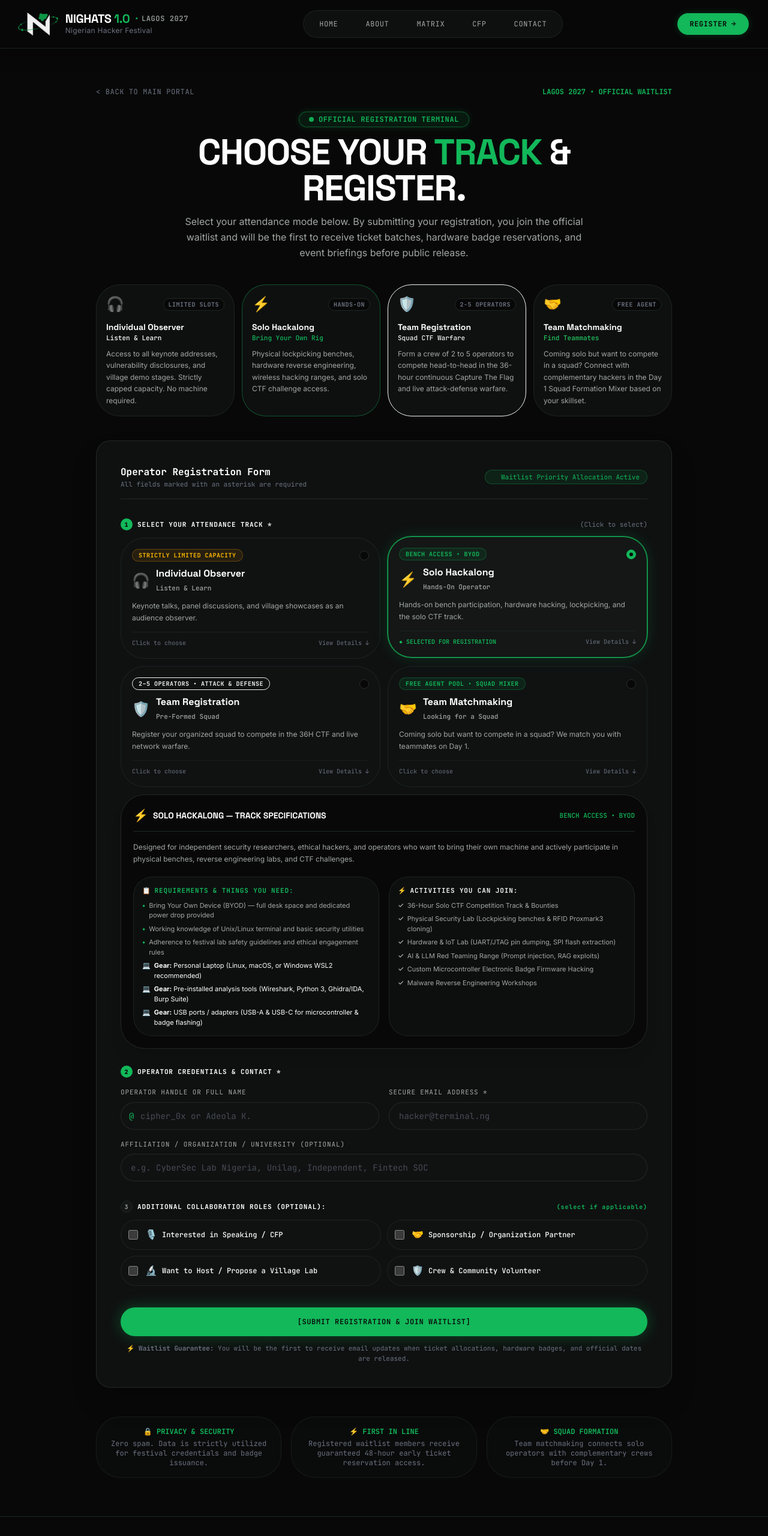
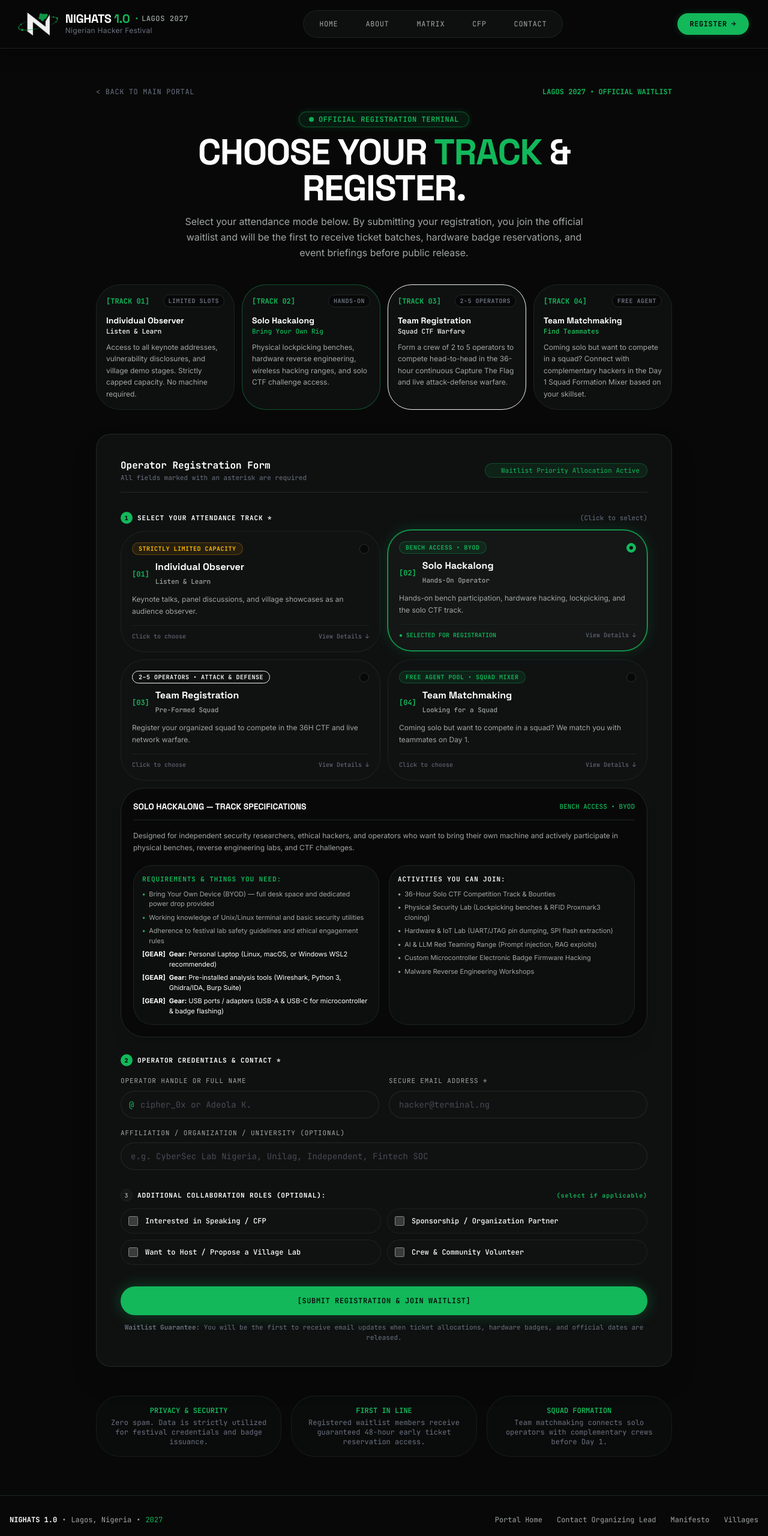
Before and after one commit to luhmmy/NIGHATS, a Next.js app: page /register in a window 1280 px wide. Shown: the top 2560 px of the page at 60% size. Built offline with nearby package versions, Linux system fonts and the light colour scheme.

Commit message:
style: remove all emojis across landing, registration, and form components

```diff
--- a/src/app/register/page.tsx
+++ b/src/app/register/page.tsx
@@ -10,7 +10,7 @@ export const metadata = {
 
 const TRACK_HIGHLIGHTS = [
   {
-    icon: "🎧",
+    code: "TRACK 01",
     tag: "LIMITED SLOTS",
     title: "Individual Observer",
     subtitle: "Listen & Learn",
@@ -19,7 +19,7 @@ const TRACK_HIGHLIGHTS = [
     border: "border-line/80",
   },
   {
-    icon: "⚡",
+    code: "TRACK 02",
     tag: "HANDS-ON",
     title: "Solo Hackalong",
     subtitle: "Bring Your Own Rig",
@@ -28,7 +28,7 @@ const TRACK_HIGHLIGHTS = [
     border: "border-primary/40",
   },
   {
-    icon: "🛡️",
+    code: "TRACK 03",
     tag: "2-5 OPERATORS",
     title: "Team Registration",
     subtitle: "Squad CTF Warfare",
@@ -37,7 +37,7 @@ const TRACK_HIGHLIGHTS = [
     border: "border-secondary/40",
   },
   {
-    icon: "🤝",
+    code: "TRACK 04",
     tag: "FREE AGENT",
     title: "Team Matchmaking",
     subtitle: "Find Teammates",
@@ -89,7 +89,7 @@ export default function RegisterPage() {
               className={`rounded-2xl border ${t.border} bg-surface/80 p-4 transition-all duration-200 hover:bg-surface-2 hover:-translate-y-0.5 hover:shadow-lg`}
             >
               <div className="flex items-center justify-between">
-                <span className="text-2xl">{t.icon}</span>
+                <span className="font-[family-name:var(--font-mono)] text-xs text-primary font-bold">[{t.code}]</span>
                 <span className="rounded-full bg-void px-2 py-0.5 font-[family-name:var(--font-mono)] text-[10px] font-bold uppercase tracking-wider text-fg-muted border border-line">
                   {t.tag}
                 </span>
@@ -126,15 +126,15 @@ export default function RegisterPage() {
         {/* Bottom Trust & Assurance Indicators */}
         <div className="mt-12 grid grid-cols-1 sm:grid-cols-3 gap-4 text-center font-[family-name:var(--font-mono)] text-xs text-fg-muted">
           <div className="rounded-2xl border border-line/60 bg-surface/40 p-4">
-            <span className="text-primary font-bold block mb-1">🔒 PRIVACY &amp; SECURITY</span>
+            <span className="text-primary font-bold block mb-1">PRIVACY &amp; SECURITY</span>
             <span>Zero spam. Data is strictly utilized for festival credentials and badge issuance.</span>
           </div>
           <div className="rounded-2xl border border-line/60 bg-surface/40 p-4">
-            <span className="text-primary font-bold block mb-1">⚡ FIRST IN LINE</span>
+            <span className="text-primary font-bold block mb-1">FIRST IN LINE</span>
             <span>Registered waitlist members receive guaranteed 48-hour early ticket reservation access.</span>
           </div>
           <div className="rounded-2xl border border-line/60 bg-surface/40 p-4">
-            <span className="text-primary font-bold block mb-1">🤝 SQUAD FORMATION</span>
+            <span className="text-primary font-bold block mb-1">SQUAD FORMATION</span>
             <span>Team matchmaking connects solo operators with complementary crews before Day 1.</span>
           </div>
         </div>
--- a/src/components/early-access-form.tsx
+++ b/src/components/early-access-form.tsx
@@ -10,7 +10,7 @@ interface TrackInfo {
   subtitle: string;
   badge: string;
   badgeTone: "warn" | "primary" | "secondary";
-  icon: string;
+  code: string;
   tagline: string;
   description: string;
   requirements: string[];
@@ -25,7 +25,7 @@ export const TRACKS: TrackInfo[] = [
     subtitle: "Listen & Learn",
     badge: "STRICTLY LIMITED CAPACITY",
     badgeTone: "warn",
-    icon: "🎧",
+    code: "01",
     tagline: "Keynote talks, panel discussions, and village showcases as an audience observer.",
     description: "Ideal for students, researchers, journalists, and enthusiasts who want to attend keynote speeches, fireside research chats, and watch live village hacking without hands-on lab participation.",
     requirements: [
@@ -51,7 +51,7 @@ export const TRACKS: TrackInfo[] = [
     subtitle: "Hands-On Operator",
     badge: "BENCH ACCESS • BYOD",
     badgeTone: "primary",
-    icon: "⚡",
+    code: "02",
     tagline: "Hands-on bench participation, hardware hacking, lockpicking, and the solo CTF track.",
     description: "Designed for independent security researchers, ethical hackers, and operators who want to bring their own machine and actively participate in physical benches, reverse engineering labs, and CTF challenges.",
     requirements: [
@@ -79,7 +79,7 @@ export const TRACKS: TrackInfo[] = [
     subtitle: "Pre-Formed Squad",
     badge: "2–5 OPERATORS • ATTACK & DEFENSE",
     badgeTone: "secondary",
-    icon: "🛡️",
+    code: "03",
     tagline: "Register your organized squad to compete in the 36H CTF and live network warfare.",
     description: "Built for established security teams, collegiate squads, corporate red/blue teams, and hacker collectives (2 to 5 members) competing for team scoreboard bounties and live attack-defense warfare.",
     requirements: [
@@ -106,7 +106,7 @@ export const TRACKS: TrackInfo[] = [
     subtitle: "Looking for a Squad",
     badge: "FREE AGENT POOL • SQUAD MIXER",
     badgeTone: "primary",
-    icon: "🤝",
+    code: "04",
     tagline: "Coming solo but want to compete in a squad? We match you with teammates on Day 1.",
     description: "Perfect for solo hackers, out-of-town travelers, and passionate builders looking to join forces. Register your core skillset and join our Day 1 Morning Matchmaking Mixer to form a competitive squad!",
     requirements: [
@@ -128,21 +128,21 @@ export const TRACKS: TrackInfo[] = [
 ];
 
 const SKILL_OPTIONS = [
-  { id: "web", label: "Web & API Exploitation", icon: "🌐" },
-  { id: "pwn", label: "Binary Exploitation & Pwn", icon: "🔬" },
-  { id: "crypto", label: "Cryptography & Math", icon: "🔐" },
-  { id: "hardware", label: "Hardware, IoT & RF", icon: "🔌" },
-  { id: "reversing", label: "Reverse Engineering", icon: "⚙️" },
-  { id: "blueteam", label: "Blue Team & Defensive Ops", icon: "🛡️" },
-  { id: "forensics", label: "Forensics & OSINT", icon: "🕵️" },
-  { id: "ai", label: "AI & LLM Red Teaming", icon: "🧠" },
+  { id: "web", label: "Web & API Exploitation" },
+  { id: "pwn", label: "Binary Exploitation & Pwn" },
+  { id: "crypto", label: "Cryptography & Math" },
+  { id: "hardware", label: "Hardware, IoT & RF" },
+  { id: "reversing", label: "Reverse Engineering" },
+  { id: "blueteam", label: "Blue Team & Defensive Ops" },
+  { id: "forensics", label: "Forensics & OSINT" },
+  { id: "ai", label: "AI & LLM Red Teaming" },
 ];
 
 const SECONDARY_ROLES = [
-  { id: "speaker", label: "Interested in Speaking / CFP", icon: "🎙️" },
-  { id: "sponsor", label: "Sponsorship / Organization Partner", icon: "🤝" },
-  { id: "village", label: "Want to Host / Propose a Village Lab", icon: "🔬" },
-  { id: "volunteer", label: "Crew & Community Volunteer", icon: "🛡️" },
+  { id: "speaker", label: "Interested in Speaking / CFP" },
+  { id: "sponsor", label: "Sponsorship / Organization Partner" },
+  { id: "village", label: "Want to Host / Propose a Village Lab" },
+  { id: "volunteer", label: "Crew & Community Volunteer" },
 ];
 
 export function EarlyAccessForm() {
@@ -186,15 +186,15 @@ export function EarlyAccessForm() {
 
         <div className="rounded-2xl border border-line bg-void/90 p-5 font-[family-name:var(--font-mono)] text-xs text-fg-dim text-left space-y-2.5 max-w-lg mx-auto shadow-inner leading-relaxed">
           <p className="text-fg-strong font-medium flex items-center gap-2">
-            <span className="text-primary font-bold">✓</span>
+            <span className="text-primary font-bold">•</span>
             <span>Coordinates &amp; track profile saved to the Lagos 2027 dispatch queue.</span>
           </p>
           <p className="flex items-center gap-2">
-            <span className="text-primary font-bold">✓</span>
+            <span className="text-primary font-bold">•</span>
             <span>You will be the <strong>first to receive direct email dispatches</strong> when ticket waves, hardware badge allocations, and venue locations are announced.</span>
           </p>
           <p className="flex items-center gap-2">
-            <span className="text-secondary font-bold">✓</span>
+            <span className="text-secondary font-bold">•</span>
             <span>Keep your confirmation credentials below for waitlist sequence verification.</span>
           </p>
         </div>
@@ -294,9 +294,9 @@ export function EarlyAccessForm() {
                     </span>
                   </div>
 
-                  {/* Title & Icon */}
+                  {/* Title & Code */}
                   <div className="flex items-center gap-2.5">
-                    <span className="text-2xl">{t.icon}</span>
+                    <span className="font-[family-name:var(--font-mono)] text-xs text-primary font-bold">[{t.code}]</span>
                     <div>
                       <h4 className="font-[family-name:var(--font-display)] text-base font-bold text-fg-strong leading-tight">
                         {t.title}
@@ -328,7 +328,6 @@ export function EarlyAccessForm() {
           <div className="rounded-2xl border border-line-bright/80 bg-void/90 p-5 space-y-4 shadow-xl backdrop-blur-md animate-fade-in">
             <div className="flex flex-col sm:flex-row sm:items-center justify-between gap-2 border-b border-line pb-3">
               <div className="flex items-center gap-2">
-                <span className="text-xl">{activeTrack.icon}</span>
                 <span className="font-[family-name:var(--font-display)] text-sm font-bold uppercase text-fg-strong">
                   {activeTrack.title} — Track Specifications
                 </span>
@@ -346,9 +345,8 @@ export function EarlyAccessForm() {
             <div className="grid grid-cols-1 md:grid-cols-2 gap-4 pt-1">
               {/* Requirements & Things Needed */}
               <div className="rounded-xl border border-line/80 bg-surface/70 p-3.5 space-y-2">
-                <span className="mono-caps text-[10px] text-primary font-bold block flex items-center gap-1.5">
-                  <span>📋</span>
-                  <span>Requirements &amp; Things You Need:</span>
+                <span className="mono-caps text-[10px] text-primary font-bold block">
+                  Requirements &amp; Things You Need:
                 </span>
                 <ul className="space-y-1.5 text-[11px] font-[family-name:var(--font-body)] text-fg-dim">
                   {activeTrack.requirements.map((req, i) => (
@@ -359,7 +357,7 @@ export function EarlyAccessForm() {
                   ))}
                   {activeTrack.equipmentNeeded.map((eq, i) => (
                     <li key={`eq-${i}`} className="flex items-start gap-1.5 text-fg-strong">
-                      <span className="text-secondary font-bold shrink-0">💻</span>
+                      <span className="text-secondary font-bold shrink-0">[GEAR]</span>
                       <span><strong>Gear:</strong> {eq}</span>
                     </li>
                   ))}
@@ -368,14 +366,13 @@ export function EarlyAccessForm() {
 
               {/* Activities You Can Join */}
               <div className="rounded-xl border border-line/80 bg-surface/70 p-3.5 space-y-2">
-                <span className="mono-caps text-[10px] text-secondary font-bold block flex items-center gap-1.5">
-                  <span>⚡</span>
-                  <span>Activities You Can Join:</span>
+                <span className="mono-caps text-[10px] text-secondary font-bold block">
+                  Activities You Can Join:
                 </span>
                 <ul className="space-y-1.5 text-[11px] font-[family-name:var(--font-body)] text-fg-dim">
                   {activeTrack.activities.map((act, i) => (
                     <li key={i} className="flex items-start gap-1.5">
-                      <span className="text-secondary font-bold shrink-0">✓</span>
+                      <span className="text-secondary font-bold shrink-0">•</span>
                       <span>{act}</span>
                     </li>
                   ))}
@@ -391,7 +388,6 @@ export function EarlyAccessForm() {
       {selectedTrack === "team" && (
         <div className="rounded-2xl border border-secondary/40 bg-surface-2/80 p-5 space-y-4 animate-scale-in">
           <div className="flex items-center gap-2 border-b border-line pb-2.5">
-            <span className="text-lg">🛡️</span>
             <span className="font-[family-name:var(--font-display)] text-sm font-bold uppercase text-fg-strong">
               Squad Specifications (Team Registration)
             </span>
@@ -437,7 +433,6 @@ export function EarlyAccessForm() {
         <div className="rounded-2xl border border-primary/40 bg-surface-2/80 p-5 space-y-4 animate-scale-in">
           <div className="flex items-center justify-between border-b border-line pb-2.5">
             <div className="flex items-center gap-2">
-              <span className="text-lg">🤝</span>
               <span className="font-[family-name:var(--font-display)] text-sm font-bold uppercase text-fg-strong">
                 Select Your Core Skill Focus (Matchmaking Profile)
               </span>
@@ -462,7 +457,6 @@ export function EarlyAccessForm() {
                   defaultChecked={s.id === "web" || s.id === "blueteam"}
                   className="h-4 w-4 rounded-md accent-primary bg-void border-line text-primary focus:ring-0 cursor-pointer shrink-0"
                 />
-                <span className="text-base shrink-0">{s.icon}</span>
                 <span className="font-medium text-fg-strong truncate">{s.label}</span>
               </label>
             ))}
@@ -545,7 +539,6 @@ export function EarlyAccessForm() {
                 className="h-4 w-4 rounded-md accent-primary bg-void border-line text-primary focus:ring-0 cursor-pointer shrink-0"
               />
               <span className="flex items-center gap-2 min-w-0">
-                <span className="text-base shrink-0">{r.icon}</span>
                 <span className="whitespace-normal leading-tight font-medium text-fg-strong">{r.label}</span>
               </span>
             </label>
@@ -564,7 +557,7 @@ export function EarlyAccessForm() {
         </SubmitButton>
 
         <p className="text-center font-[family-name:var(--font-mono)] text-[11px] text-fg-muted">
-          ⚡ <strong>Waitlist Guarantee:</strong> You will be the first to receive email updates when ticket allocations, hardware badges, and official dates are released.
+          <strong>Waitlist Guarantee:</strong> You will be the first to receive email updates when ticket allocations, hardware badges, and official dates are released.
         </p>
       </div>
     </form>
```
Also changed, not shown: src/app/page.tsx (+12 -32 lines).
